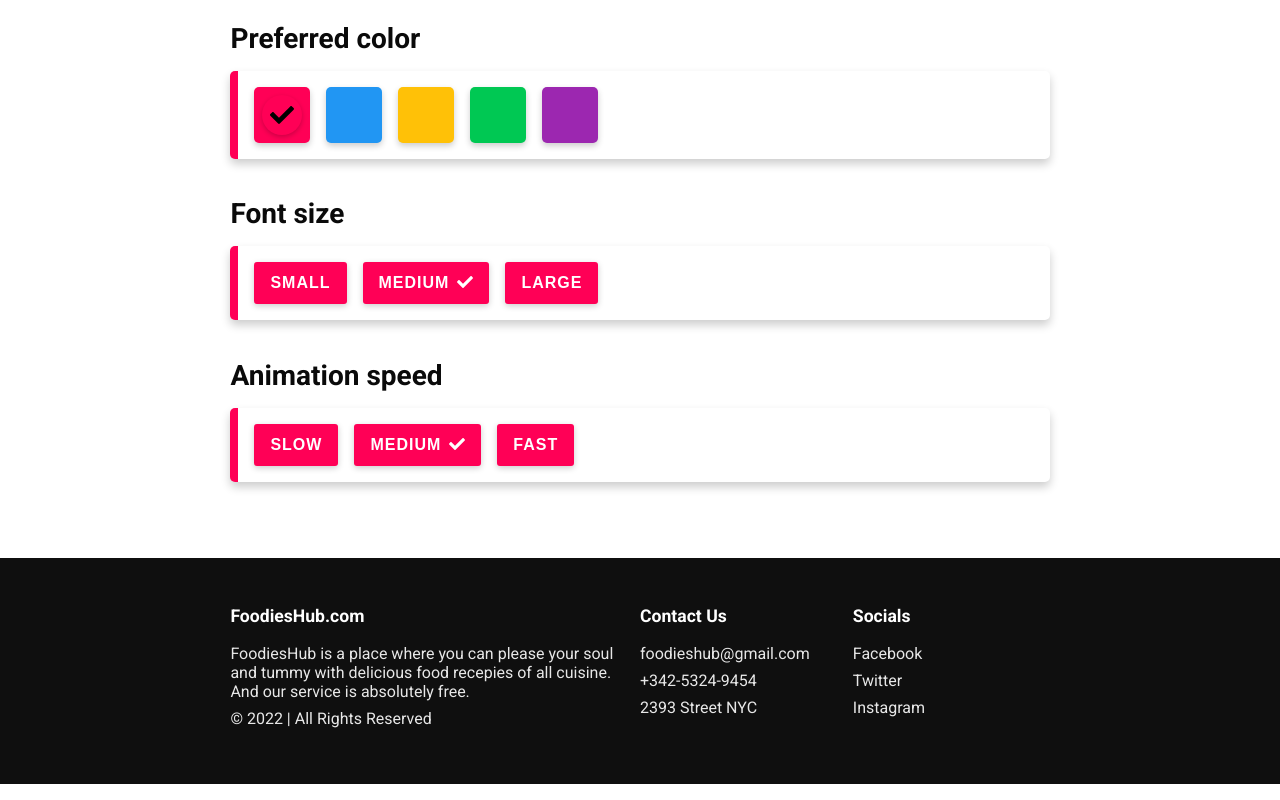
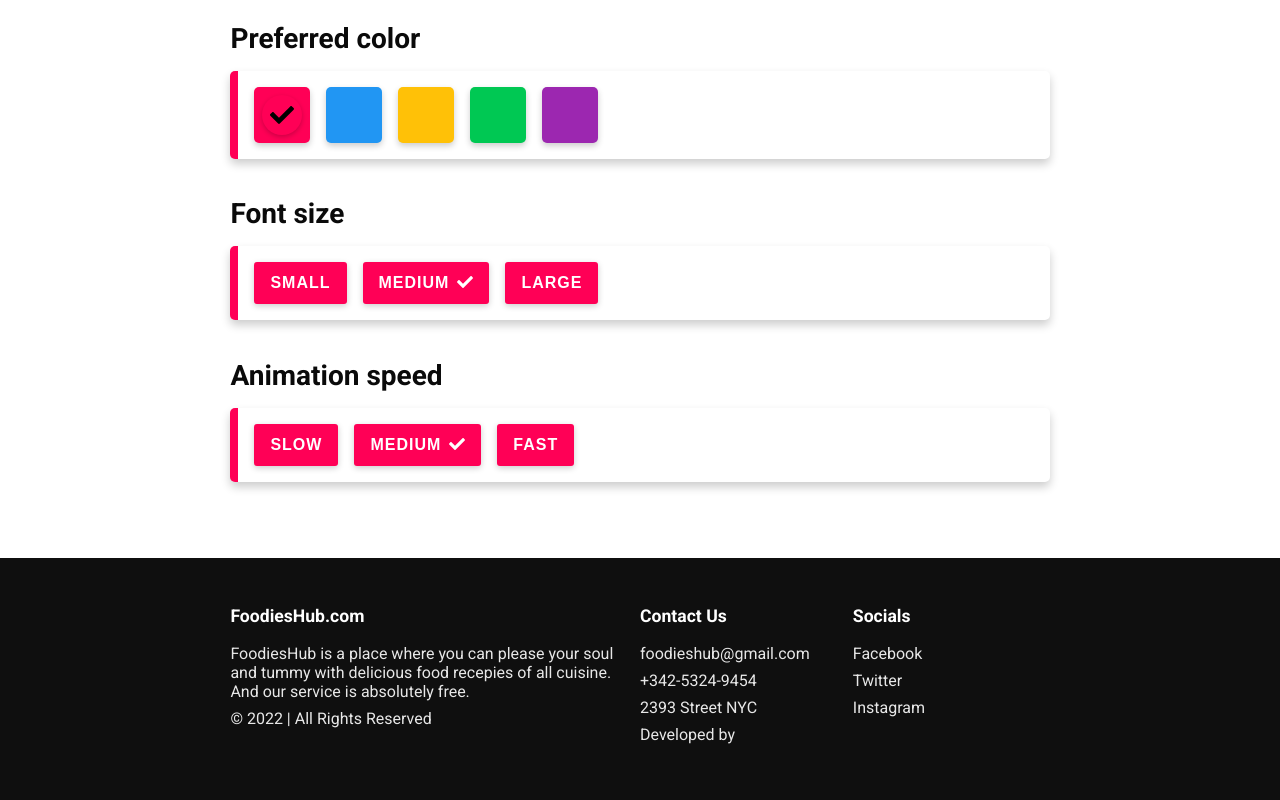
Before and after one commit to Masum-Arifin/FoodiesHub, a React (Create React App) app: page /settings in a window 1280 px wide. Shown: the part 247-1047 px from the top of the page. Built offline with nearby package versions, Linux system fonts and the light colour scheme.

Commit message:
new code

```diff
--- a/src/components/Footer.js
+++ b/src/components/Footer.js
@@ -11,6 +11,7 @@ export default function Footer(){
                 <p>foodieshub@gmail.com</p>
                 <p>+342-5324-9454</p>
                 <p>2393 Street NYC</p>
+                <p>Developed by </p>
             </div>
             <div className="footer-section">
                 <p className="title">Socials</p>
```
